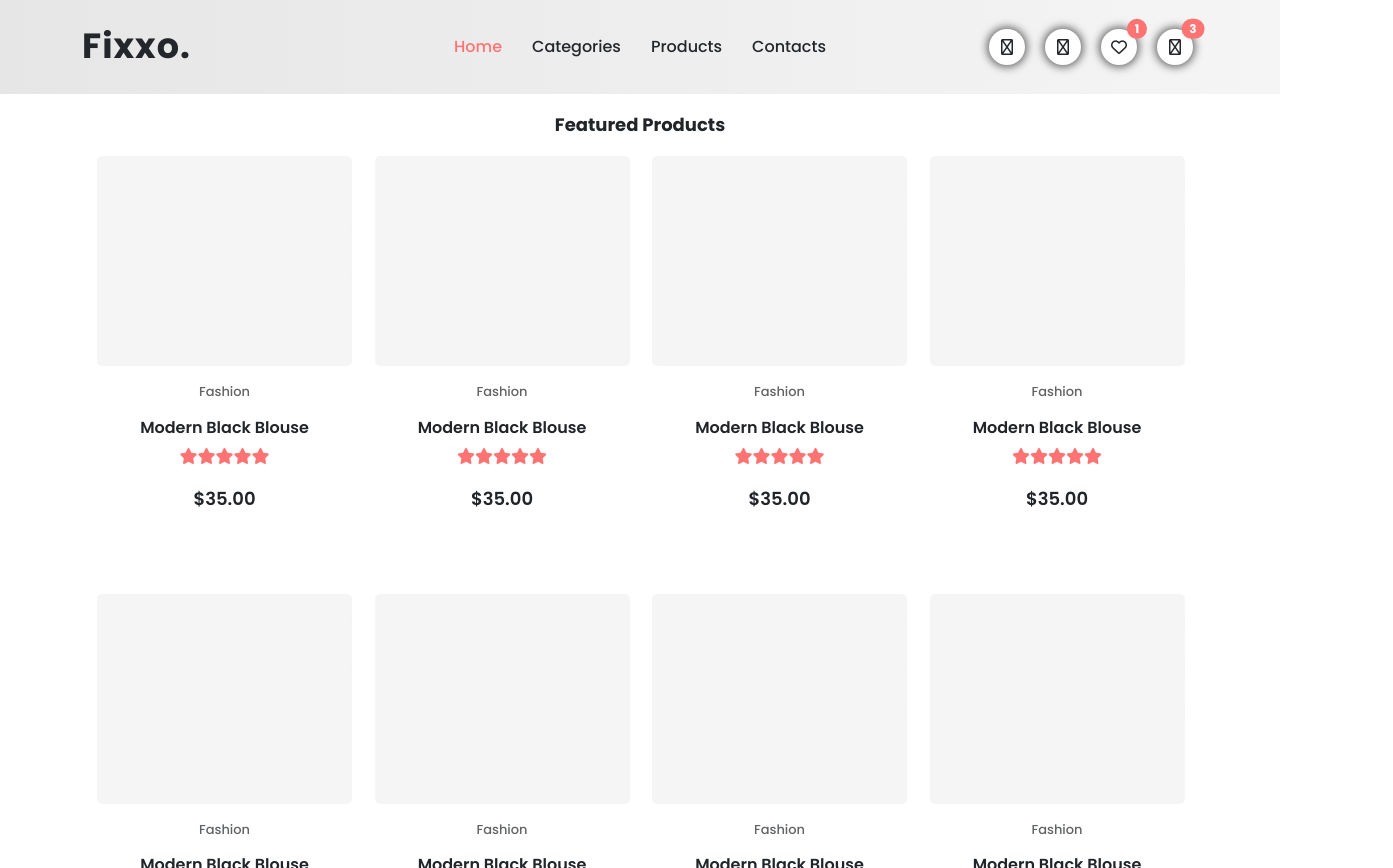
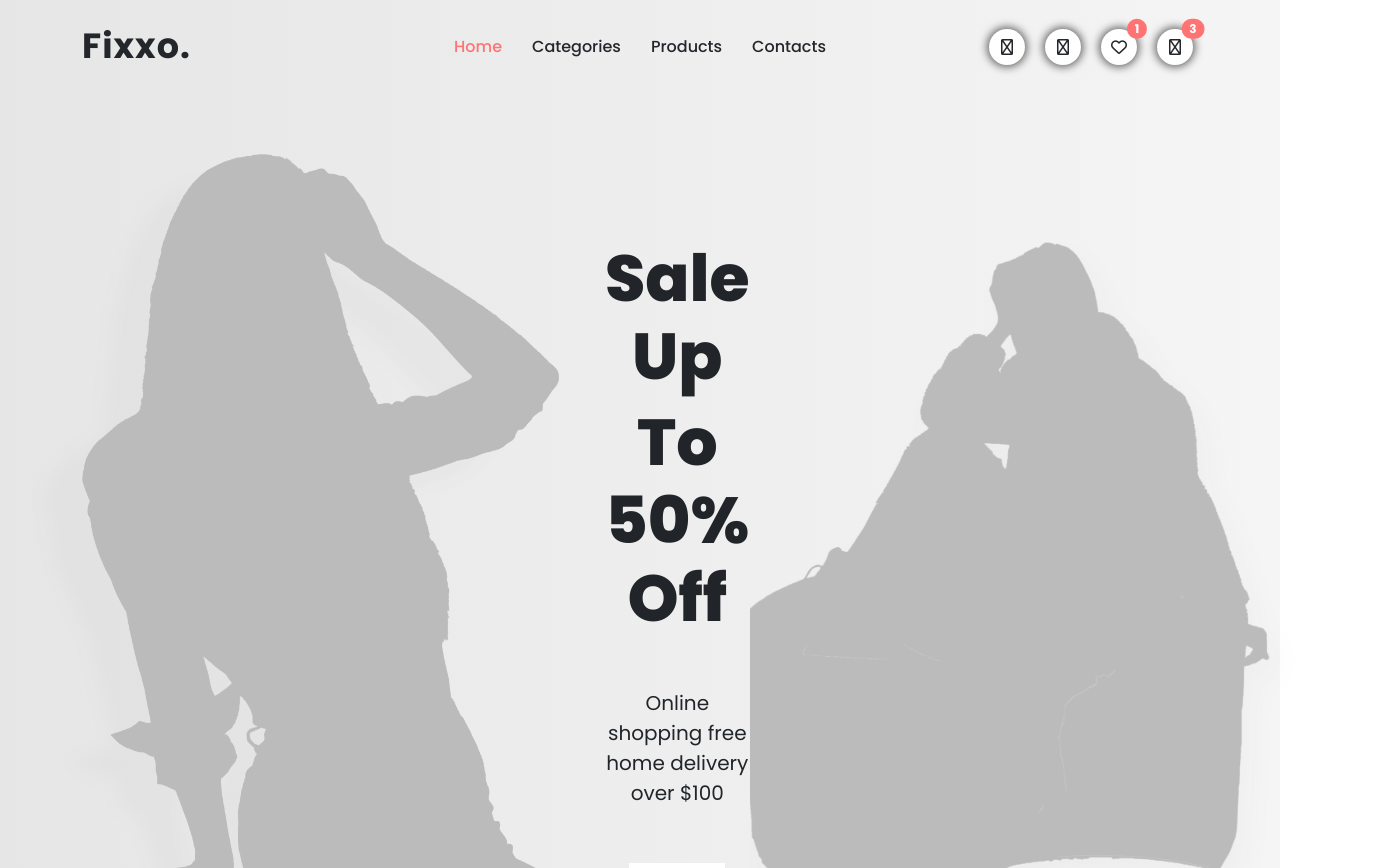
Before and after one commit to SebbeA/fixxo, a React (Create React App) app: page / in a window 1280 px wide. Shown: the top 868 px of the page, 1393 px wide, since content can reach past the window. Built offline with nearby package versions, Linux system fonts and the light colour scheme.

Commit message:
showcase added, only button left to fix

```diff
--- a/src/App.css
+++ b/src/App.css
@@ -10,5 +10,6 @@
 
 /* Sections */
 @import "../src/assets/css/sections/_MainMenuSection.css";
+@import "../src/assets/css/sections/_ShowcaseSection.css";
 @import "../src/assets/css/sections/_ProductGridSection.css";
 @import "../src/assets/css/sections/_FooterSection.css";
--- a/src/assets/css/sections/_MainMenuSection.css
+++ b/src/assets/css/sections/_MainMenuSection.css
@@ -10,6 +10,7 @@ header {
     grid-template-columns: 1fr 1fr;
     grid-template-areas: "logo menuicons"
                          "menulinks menulinks ";
+    margin-bottom: 60px;
 }
     .mainmenu .logotype {
         grid-area: logo;
--- /dev/null
+++ b/src/assets/css/sections/_ShowcaseSection.css
@@ -0,0 +1,29 @@
+.showcase {
+    display: flex;
+    justify-content: space-between;
+    align-items: center;
+    margin-bottom: 100px;
+}
+    .showcase .img-left {
+        margin-left: -120px;
+    }
+    .showcase .img-right {
+        margin-right: -120px;
+    }
+
+    .showcase .showcase-body {
+        text-align: center;
+    }
+        .showcase .showcase-body h1 {
+            font-size: 65px;
+            font-weight: 800;
+        }
+        .showcase .showcase-body p {
+            margin-top: 50px;
+            margin-bottom: 35px;
+            font-size: 20px;
+        }
+        .showcase .showcase-body .button-theme {
+            margin: 20px;
+            /* fixa button vid senare tillfälle */
+        }
--- /dev/null
+++ b/src/sections/ShowcaseSection.js
@@ -0,0 +1,20 @@
+import React from 'react'
+import images1 from '../assets/images/header-women.svg';
+import images2 from '../assets/images/header-man.svg';
+
+const ShowcaseSection = () => {
+  return (
+    <section className="showcase container">
+        <img src={images1} className="img-left" alt="showcase-img-1"/>
+        <div className="showcase-body">
+            <h1>Sale Up</h1>
+            <h1>To 50% Off</h1>
+            <p>Online shopping free home delivery over $100</p>
+            <button className="button-theme"></button>
+        </div>
+        <img src={images2} className="img-right" alt="showcase-img-2"/>
+    </section>
+)
+}
+
+export default ShowcaseSection
--- a/src/views/HomeView.js
+++ b/src/views/HomeView.js
@@ -2,6 +2,7 @@ import React, { useState } from 'react'
 import MainMenuSection from '../sections/MainMenuSection'
 import FooterSection from '../sections/FooterSection'
 import ProductGridSection from '../sections/ProductGridSection'
+import ShowcaseSection from '../sections/ShowcaseSection'
 
 const HomeView = () => {
 
@@ -20,6 +21,7 @@ const HomeView = () => {
     <>
       <header>
         <MainMenuSection />
+        <ShowcaseSection />
       </header>
       <ProductGridSection title="Featured Products" products={products} />
       <FooterSection />
```
